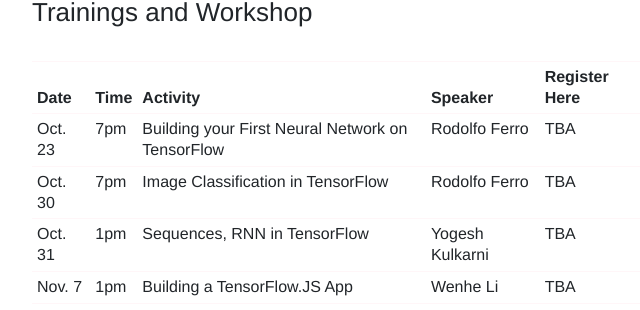
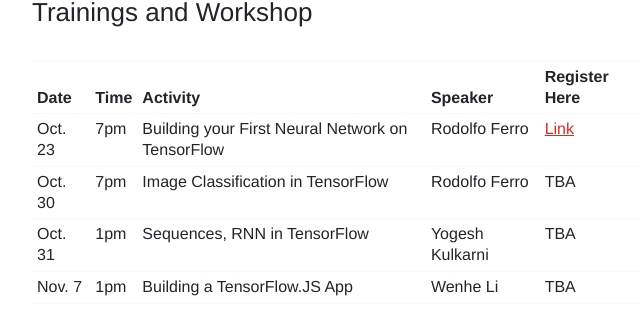
Before and after one commit to aipilipinas/aipilipinas.github.io, a Jekyll site: the page built from _events/tfshowcase.md, in a window 1280 px wide and 900 px high, scrolled down 2193 px. Shown: the part 140-450 px from the top of the window, without its empty margins (143-783 px from the left). Built offline with Jekyll 4.4.1, drawn with Linux system fonts in a browser that asks for light colours.

Commit message:
Update event details

```diff
--- a/_events/tfshowcase.md
+++ b/_events/tfshowcase.md
@@ -47,7 +47,7 @@
 
 Date | Time | Activity | Speaker | Register Here
 --- | --- | --- | --- | ---
-Oct. 23 | 7pm | Building your First Neural Network on TensorFlow | Rodolfo Ferro | TBA
+Oct. 23 | 7pm | Building your First Neural Network on TensorFlow | Rodolfo Ferro | [Link](http://bit.ly/tfworkshop-1)
 Oct. 30 | 7pm | Image Classification in TensorFlow | Rodolfo Ferro | TBA
 Oct. 31 | 1pm | Sequences, RNN in TensorFlow | Yogesh Kulkarni | TBA
 Nov. 7 | 1pm | Building a TensorFlow.JS App | Wenhe Li | TBA
```
